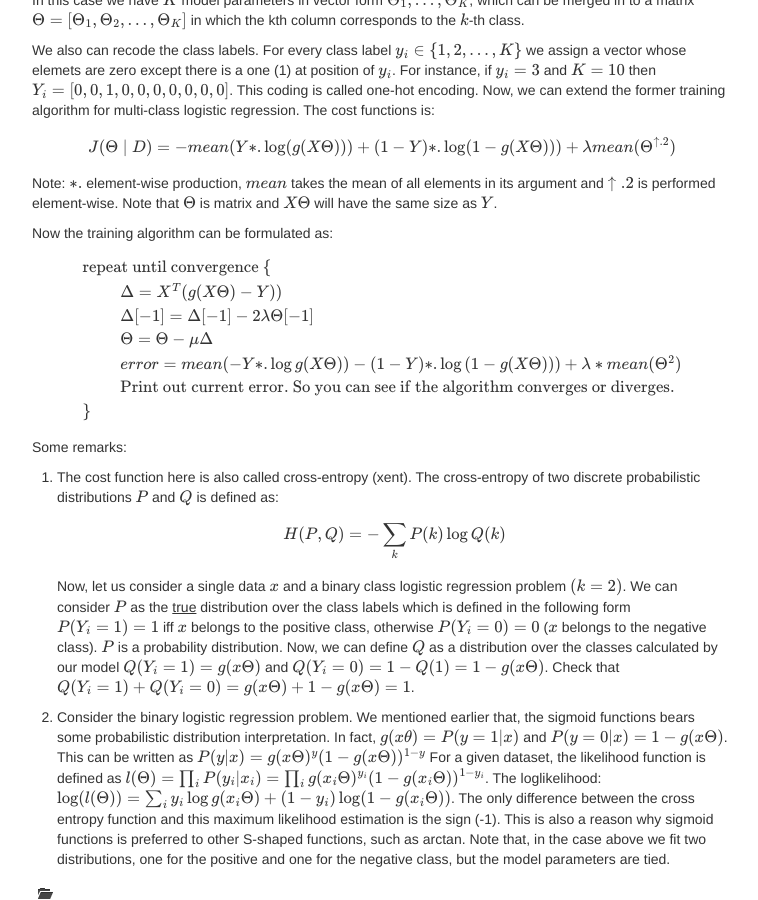
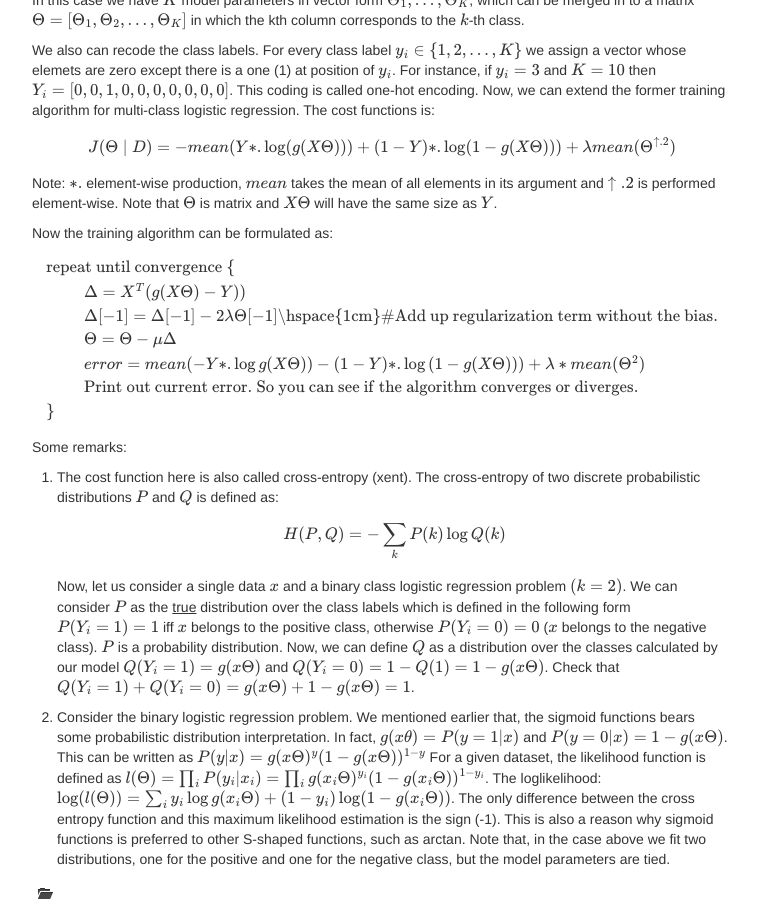
Before and after one commit to kfattila/kfattila.github.io, a Jekyll site: the page built from pages/logistic_regression.md, in a window 1280 px wide and 900 px high, scrolled down 5339 px. Shown: the whole window, without its empty margins (258-1016 px from the left). Built offline with Jekyll 4.4.1, drawn with Linux system fonts in a browser that asks for light colours; nearby versions of some CDN libraries; comment, search, counter and statistics services are not loaded.

Commit message:
Lec notes

```diff
--- a/pages/logistic_regression.md
+++ b/pages/logistic_regression.md
@@ -210,7 +210,7 @@ Now the training algorithm can be formulated as:
     \begin{array}{l}
         \text{repeat until convergence \\{} \cr
         \hspace{1cm}\Delta = X^{T}(g(X\Theta)-Y)) \cr
-        \hspace{1cm}\Delta[-1] = \Delta[-1] - 2\lambda\Theta[-1] \cr
+        \hspace{1cm}\Delta[-1] = \Delta[-1] - 2\lambda\Theta[-1] \text{\hspace{1cm}#Add up regularization term without the bias.}\cr
         \hspace{1cm}\Theta = \Theta - \mu\Delta \cr
         \hspace{1cm}error = mean(-Y \ast. \log{g(X\Theta)}) - (1-Y) \ast. \log{(1-g(X\Theta)})) + \lambda \ast mean(\Theta^{2}) \cr
         \hspace{1cm}\text{Print out current error. So you can see if the algorithm converges or diverges.} \cr
```
